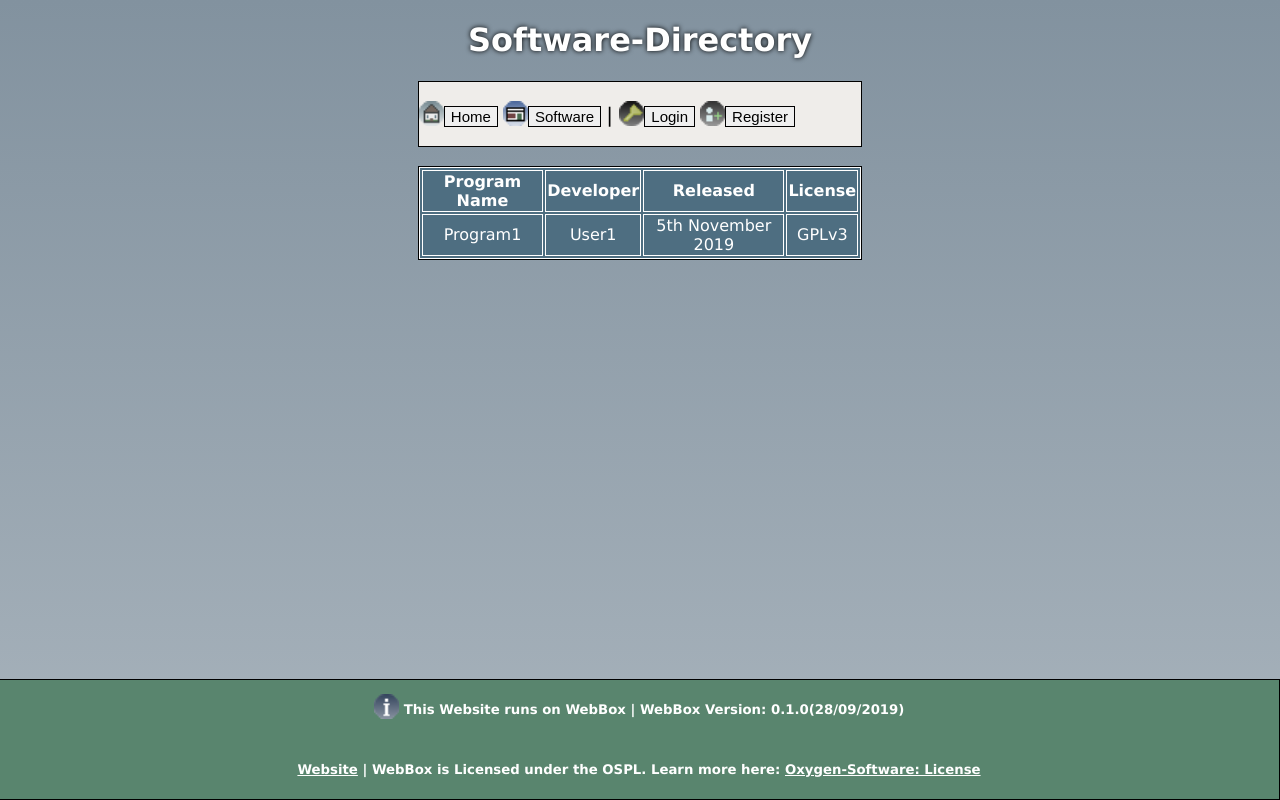
After one commit to kay-ogunbo/WebBox, a PHP site: page /software.php in a window 1280 px wide. The commit adds this page. Run offline with PHP 8.4, Linux system fonts and the light colour scheme.

Commit message:
Added Software-Page
Added:
  - software.php - This is the Software Page where all of the Software will be listed.
    - A new CSS File(software.css) is also accompanying this File. site.css has also been updated
    to include CSS for <table> Elements.

```diff
--- a/src/assets/theme/css/site.css
+++ b/src/assets/theme/css/site.css
@@ -32,6 +32,17 @@ button:hover {
      box-shadow: 0px 3px 5px #182937;
 }
 
+/* CSS Settings for <table> Elements */
+table, th, td {
+     /* Add a Background-Colour and Border around the Table-Elements */
+     background-color: #4E6E81;
+     border: 1px solid white;
+     color: white; /* Change the Text-Colour */
+     /* Align the Tables in the center of the Panel */
+     margin: auto;
+     text-align: center;
+}
+
 /* Change the look of the Navigation-Menu */
 .Navigation-Menu {
      /* Add a Background-Colour and Border to it */
--- /dev/null
+++ b/src/assets/theme/css/software.css
@@ -0,0 +1,23 @@
+/*
+ * Copyright belongs to: Oxygen-Software since <28/09/2019>
+ *
+ * This Program is Licensed under the OSPL(Oxygen-Software-Public-License) - V1.0.0(19/09/2019).
+ * To learn more about the License, please visit: https://oxygen-software.github.io/license.html
+*/
+/*
+ * File: software.css(src/assets/theme/box_icons_v1/)
+ *
+ * This is software.css. It controls the CSS on the software.php Page part of the WebBox Software.
+*/
+
+/* Change the Settings about the Recently-Added Section */
+.Recently-Added {
+     /* Add a Background and Border to it */
+     background-color: #F4FBFF;
+     border: 1px solid black;
+     /* Align everything in the middle */
+     margin: auto;
+     text-align: center;
+     /* Adjust the Width */
+     width: 35%;
+}
--- /dev/null
+++ b/src/software.php
@@ -0,0 +1,93 @@
+<?php
+/*
+ * Copyright belongs to: Oxygen-Software since <28/09/2019>
+ *
+ * This Program is Licensed under the OSPL(Oxygen-Software-Public-License) - V1.0.0(19/09/2019).
+ * To learn more about the License, please visit: https://oxygen-software.github.io/license.html
+*/
+/*
+ * WebBox
+ * @version 0.1.0
+ * @author Dan-Kode(Oxygen-Software)
+*/
+?>
+<!DOCTYPE html>
+<html>
+     <head>
+          <title>Software</title>
+          <meta charset="utf-8">
+          <!--Import all other Scripts here(That includes CSS and JS Files)-->
+          <link rel="stylesheet" type="text/css" href="assets/theme/css/software.css"> <!--Import the specific CSS File for this Page-->
+          <link rel="stylesheet" type="text/css" href="assets/theme/css/site.css"> <!--Import the Site-Wide CSS File-->
+     </head>
+     <body>
+          <h1 style="text-align: center; color: white; text-shadow: 0px 0px 5px black;">Software-Directory</h1>
+          <!--The Navigation-Menu for the Software. This Menu lets the User navigate through different Pages by clicking a Button.
+
+          This Menu contains Buttons that link to:
+          - Homepage
+          - Software-Directory
+          - Login
+          - Register-->
+          <main>
+               <div class="Navigation-Menu">
+                    <br>
+                    <img src="assets/theme/box_icons_v1/house.png" width="25" style="vertical-align: sub;"><a href="index.php"><button>Home</button></a>
+                    <img src="assets/theme/box_icons_v1/software.png" width="25" style="vertical-align: sub;"><a href="software.php"><button>Software</button></a>
+                    <label style="font-size: 20px;"> | </label>
+                    <img src="assets/theme/box_icons_v1/key.png" width="25" style="vertical-align: sub;"><button>Login</button>
+                    <img src="assets/theme/box_icons_v1/register.png" width="25" style="vertical-align: sub;"><button>Register</button>
+                    <br>
+                    <br>
+               </div>
+          </main>
+          <br>
+          <!--The Recently-Added Panel.
+
+          This Panel holds all of the Software that was recently added to the Site. At max, 15 Programs will be displayed with buttons that allow the User to explore
+          more Programs.
+
+          Every Program is listed using <table>.-->
+          <main>
+               <div class="Recently-Added">
+                    <!--Every Program will be in this Table, here.-->
+                    <table>
+                         <!--Program Details(Name, Developer, Released and License)-->
+                         <tr>
+                              <th>Program Name</th>
+                              <th>Developer</th>
+                              <th>Released</th>
+                              <th>License</th>
+                         </tr>
+                         <!--Note to Contributors: This is just an example. It won't be available in the first major Version.-->
+                         <tr>
+                              <td>Program1</td>
+                              <td>User1</td>
+                              <td>5th November 2019</td>
+                              <td>GPLv3</td>
+                         </tr>
+                    </table>
+               </div>
+          </main>
+          <!--The Footer. This Footer contains Information about:
+          - The Software
+          - The Software Version
+          - Link to the Software's Website
+          - The Software's License
+
+          NOTE TO USERS OF THE SOFTWARE: PLEASE DO NOT REMOVE ANYTHING FROM THIS FOOTER. DOING SO MAY CAUSE ISSUES WITH SUPPORT(E.G. REMOVING THE VERSION-NUMBER CAN STOP
+          PEOPLE FROM KNOWING WHICH VERSION YOU'RE USING AND STOPS THEM FROM BEING ABLE TO ENCOUNTER YOUR ERROR ON THAT VERSION).-->
+          <main>
+               <div class="Footer">
+                    <footer>
+                         <img src="assets/theme/box_icons_v1/info.png" width="25" style="vertical-align: sub;">
+                         <h5 style="display: inline-block;">This Website runs on WebBox | WebBox Version: 0.1.0(28/09/2019)</h5>
+                         <h5>
+                              <a href="https://webbox.github.io">Website</a> |
+                              WebBox is Licensed under the OSPL. Learn more here: <a href="https://oxygen-software.github.io/license.html">Oxygen-Software: License</a>
+                         </h5>
+                    </footer>
+               </div>
+          </main>
+     </body>
+</html>
```
